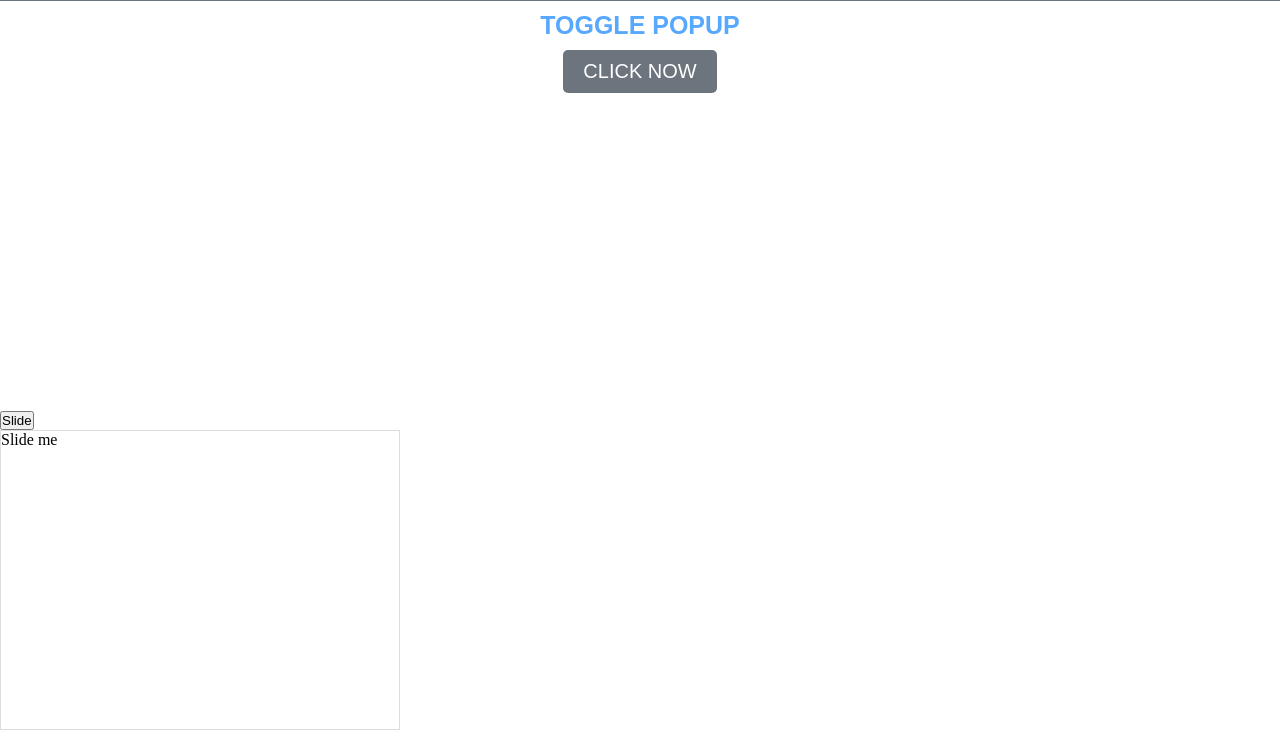
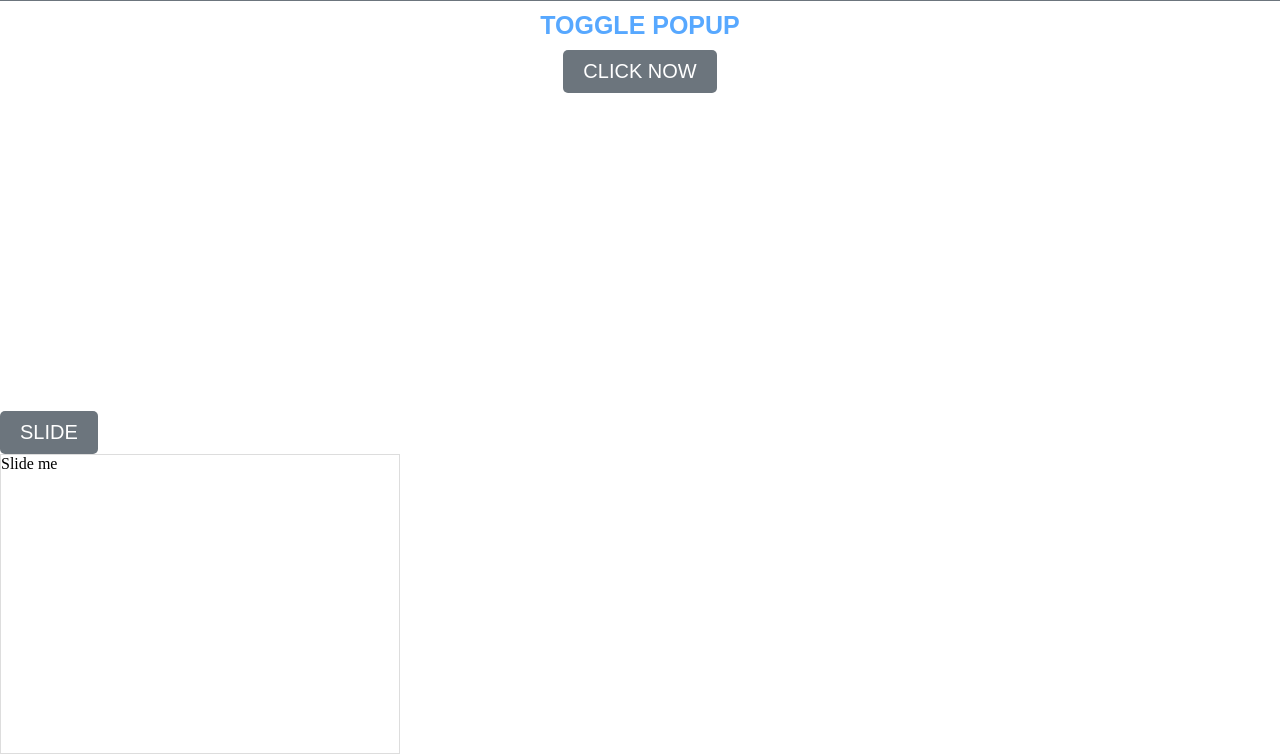
Before and after one commit to rishikantsavita/jquery_poppup, a plain HTML site: page index.html in a window 1280 px wide. Shown: the part 1209-1963 px from the top of the page. Before the commit the page ends 1939 px from the top, so only its background shows below. Drawn offline with nearby package versions, Linux system fonts and the light colour scheme.

Commit message:
Update style.css

```diff
--- a/css/style.css
+++ b/css/style.css
@@ -47,7 +47,7 @@ display: block;  }  */
     line-height: normal;
 }
 
-.popup-click, .hide-click, .remove-click, .togg-click {
+.popup-click, .hide-click, .remove-click, .togg-click, .btn1 {
     cursor: pointer;
     text-align: center;
     border-radius: 5px;
```
